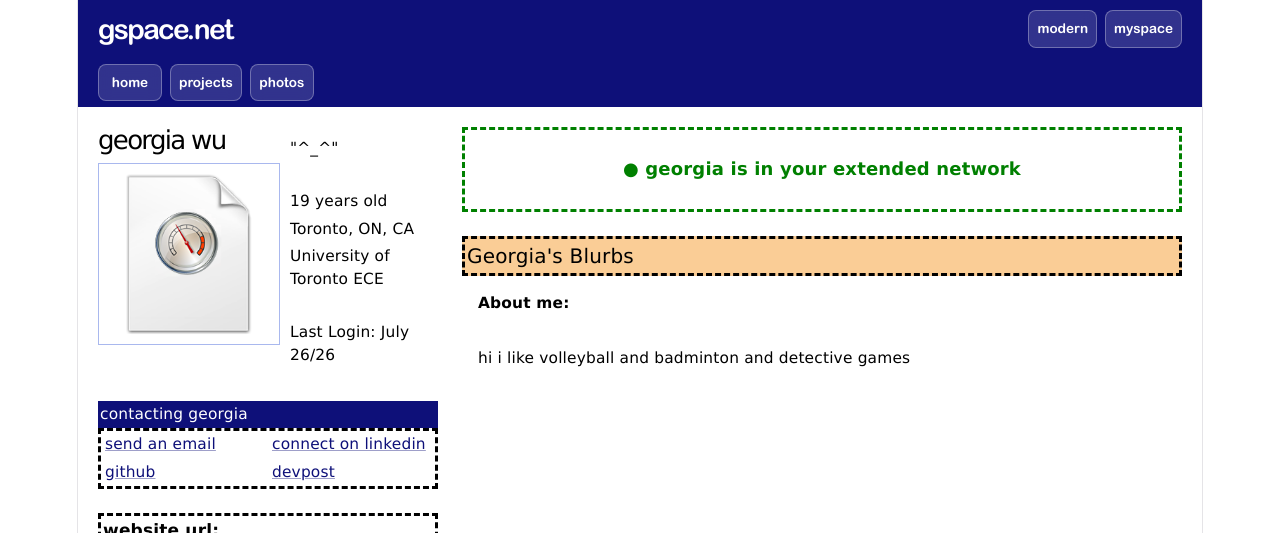
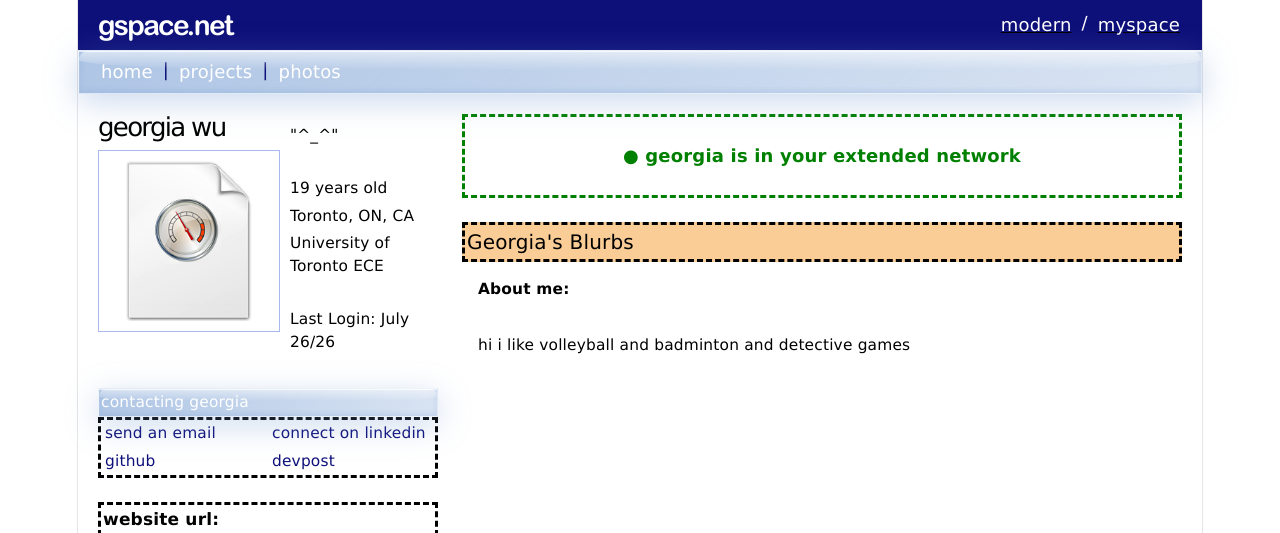
Before and after one commit to r9ia/gspace, a React (Vite) app: page / in a window 1280 px wide. Shown: the top 533 px of the page. Built offline with nearby package versions, Linux system fonts and the light colour scheme.

Commit message:
making landing links more accurate to myspace, added liquid glass styling

```diff
--- a/src/design/colours.ts
+++ b/src/design/colours.ts
@@ -14,13 +14,5 @@ export const COLOURS = {
     redLabel: '#cc0000',
 }
 
-// reusable sx presets - spread these into a component's sx prop
-export const SX = {
-    card: {
-        border: '1px dashed grey',
-        borderRadius: 2,
-        padding: 2,
-    },
-}
 
 export default COLOURS
--- /dev/null
+++ b/src/design/liquid-glass.tsx
@@ -0,0 +1,29 @@
+export const GLASS_TAB_SX = {
+    position: 'relative',
+    color: 'white',
+    borderRadius: 4,
+    overflow: 'hidden',
+    background: 'linear-gradient(135deg, rgba(107,149,207,0.55), rgba(107,149,207,0.25))',
+    backdropFilter: 'blur(14px)',
+    WebkitBackdropFilter: 'blur(14px)',
+    border: '1px solid rgba(255,255,255,0.6)',
+    boxShadow:
+        '0 8px 32px rgba(107, 149, 207, 0.35), inset 0 1px 1px rgba(255,255,255,0.8), inset 0 -2px 6px rgba(107,149,207,0.25)',
+    transition: 'background 200ms ease',
+    '&:hover': {
+
+    },
+
+    // highlight streak across the top
+    '&::before': {
+        content: '""',
+        position: 'absolute',
+        top: 0,
+        left: 0,
+        right: 0,
+        height: '45%',
+        background: 'linear-gradient(to bottom, rgba(255,255,255,0.55), rgba(255,255,255,0))',
+        borderRadius: '16px 16px 40% 40% / 16px 16px 100% 100%',
+        pointerEvents: 'none',
+    },
+}
--- a/src/design/theme.ts
+++ b/src/design/theme.ts
@@ -18,10 +18,20 @@ const theme = createTheme({
         MuiTypography: {
             styleOverrides: {
                 root: {
+                    textDecorationColor: 'black',
                     padding: 2,
                 },
             },
         },
+        MuiLink: {
+        styleOverrides: {
+            root: {
+                textDecorationColor: 'black',
+                cursor: "pointer"
+
+            },
+        },
+    },
     },
 })
 
--- a/src/page-comps/contact.tsx
+++ b/src/page-comps/contact.tsx
@@ -1,18 +1,19 @@
 import { Box, Link, Typography } from "@mui/material"
 import COLOURS from "../design/colours"
+import { GLASS_TAB_SX } from "../design/liquid-glass"
 
 function Contact() {
 
     return (
         <Box>
-            <Typography sx = {{bgcolor:COLOURS.accent, color:"white"}}>contacting georgia</Typography>
+            <Typography sx = {{...GLASS_TAB_SX, borderRadius:0}}>contacting georgia</Typography>
 
 
         <Box sx={{ display: "grid", gridTemplateColumns: "1fr 1fr", alignItems: "flex-start", border:"dashed" }}>
-            <Typography><Link href="mailto:you@example.com">send an email</Link></Typography>
-            <Typography><Link href="https://linkedin.com/in/your-profile" target="_blank" rel="noopener noreferrer">connect on linkedin</Link></Typography>
-            <Typography><Link href="https://github.com/your-username" target="_blank" rel="noopener noreferrer">github</Link></Typography>
-            <Typography><Link href="https://devpost.com/your-username" target="_blank" rel="noopener noreferrer">devpost</Link></Typography>
+            <Typography><Link underline="hover" href="mailto:you@example.com">send an email</Link></Typography>
+            <Typography><Link underline="hover" href="https://linkedin.com/in/your-profile" target="_blank" rel="noopener noreferrer">connect on linkedin</Link></Typography>
+            <Typography><Link underline="hover" href="https://github.com/your-username" target="_blank" rel="noopener noreferrer">github</Link></Typography>
+            <Typography><Link underline="hover" href="https://devpost.com/your-username" target="_blank" rel="noopener noreferrer">devpost</Link></Typography>
         </Box>
         </Box>
     )
--- a/src/page-comps/header.tsx
+++ b/src/page-comps/header.tsx
@@ -1,43 +1,33 @@
-import { Button, Box, Stack } from "@mui/material"
+import { Button, Box, Stack, Link } from "@mui/material"
 import { useNavigate } from "react-router-dom"
 import COLOURS from "../design/colours"
+import {GLASS_TAB_SX} from "../design/liquid-glass.tsx"
 
 const HEADER_FONT = '"Arial Rounded MT Bold", system-ui, sans-serif'
 
-const GLASS_TAB_SX = {
-    color: "white",
-    fontFamily: HEADER_FONT,
-    background: "rgba(255, 255, 255, 0.15)",
-    backdropFilter: "blur(8px)",
-    WebkitBackdropFilter: "blur(8px)",
-    border: "1px solid rgba(255, 255, 255, 0.3)",
-    borderRadius: 2,
-    transition: "background 200ms ease",
-    "&:hover": {
-        background: "rgba(255, 255, 255, 0.28)",
-    },
-}
 
 function Header() {
     const navigate = useNavigate()
 
     return (
         <>
-            <Box sx={{ bgcolor: COLOURS.accent, display: "flex", justifyContent: "space-between", alignItems: "center", padding: "10px 20px" }}>
+            <Box sx={{ bgcolor: COLOURS.accent, display: "flex", justifyContent: "space-between", alignItems: "center", padding: "10px 20px"}}>
                 <h1 style={{ color: "white", margin: 0, fontSize: 28, fontFamily: HEADER_FONT, cursor: "pointer" }} onClick={() => navigate("/")}>gspace.net</h1>
                 <Stack direction="row" spacing={1}>
-                    <Button sx={GLASS_TAB_SX}>modern</Button>
-                    <Button sx={GLASS_TAB_SX}>myspace</Button>
+                    <Link  sx={{ color: "white" }}>modern</Link>
+                    <p style={{ color: "white" }}>/</p>
+                    <Link sx={{ color: "white"}}>myspace</Link>
                 </Stack>
             </Box>
-            <Box sx={{ bgcolor: COLOURS.accent, display: "flex", gap: 1, padding: "6px 20px", GLASS_TAB_SX }}>
-                <Button sx={GLASS_TAB_SX} onClick={() => navigate("/")}>home</Button>
-                <Button sx={GLASS_TAB_SX} onClick={() => navigate("/projects")}>projects</Button>
-                <Button sx={GLASS_TAB_SX}>photos</Button>
+            <Box sx={{ ...GLASS_TAB_SX, display: "flex", gap: 1, padding: "6px 20px", borderRadius:0 }}>
+                <Link sx={{ color: "white" }} underline="hover" onClick={() => navigate("/")}>home</Link>
+                <p style={{ color: COLOURS.accent }}>|</p>
+                <Link sx={{ color: "white" }} underline="hover" onClick={() => navigate("/projects")}>projects</Link>
+                <p style={{ color: COLOURS.accent}}>|</p>
+                <Link sx={{ color: "white"}} underline="hover">photos</Link>
             </Box>
         </>
     )
-
 }
 
 export default Header
```
